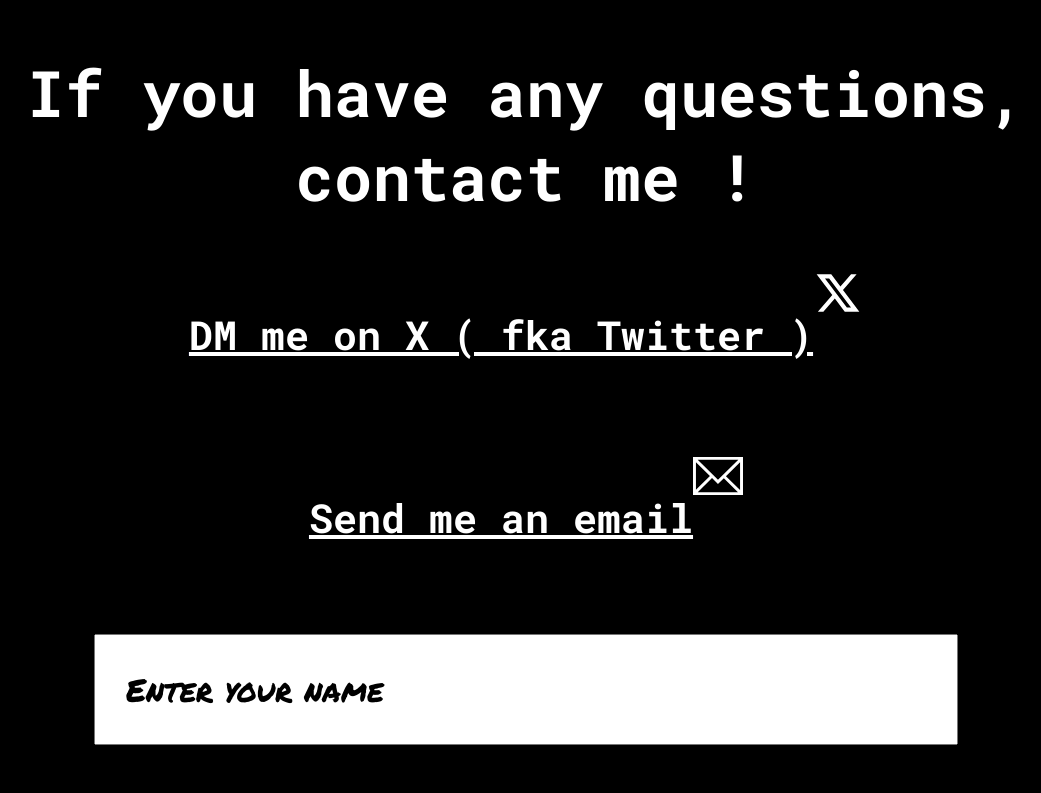
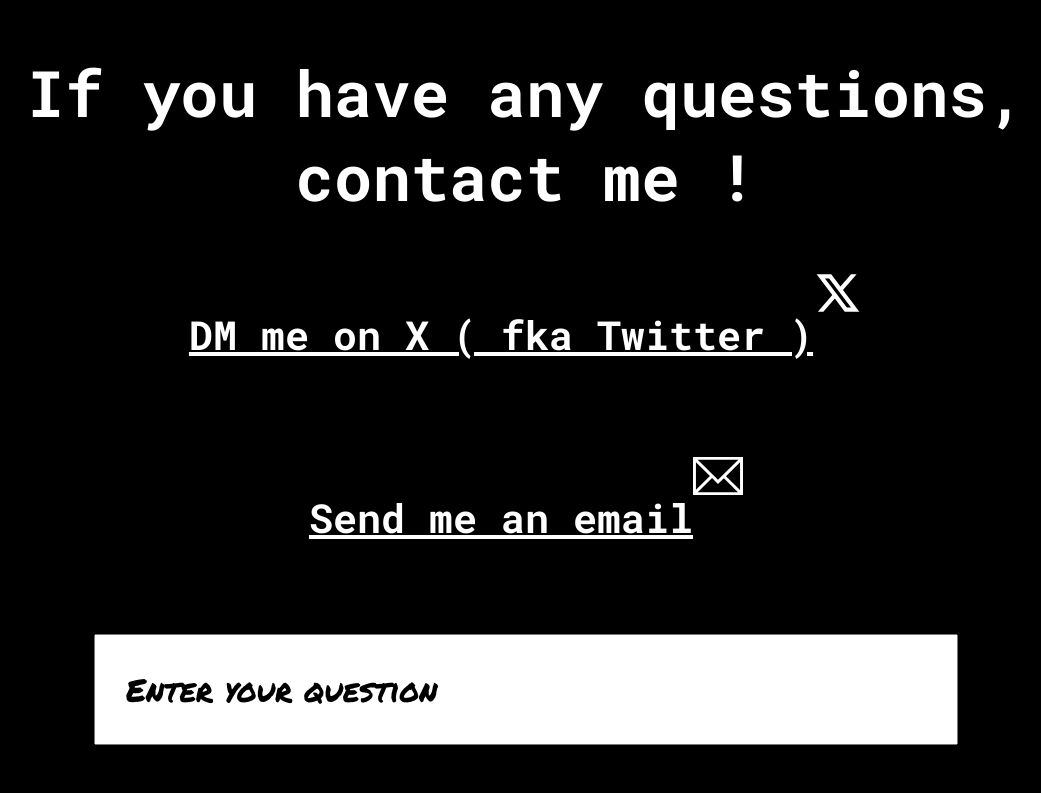
Before and after one commit to sudofinn/finnguha, a Next.js app: page /contact in a window 1280 px wide. Shown: the top 793 px of the page, without its empty margins (114-1155 px from the left). Built offline with nearby package versions, Linux system fonts and the light colour scheme; no server answers.

Commit message:
/contact question instead of name

```diff
--- a/app/contact/page.tsx
+++ b/app/contact/page.tsx
@@ -40,7 +40,7 @@ const page = () => {
          action= {process.env.NEXT_PUBLIC_KEY}
               method="POST"
                className={styles.form}>
-          <input  name="name" type="name" className={permanent_marker.className}  placeholder="Enter your name" />
+          <input  name="name" type="name" className={permanent_marker.className}  placeholder="Enter your question" />
           <input  name="email" type="email" className={permanent_marker.className}  placeholder="Enter your email address" />
 
           <div className={styles.form2}>
```
